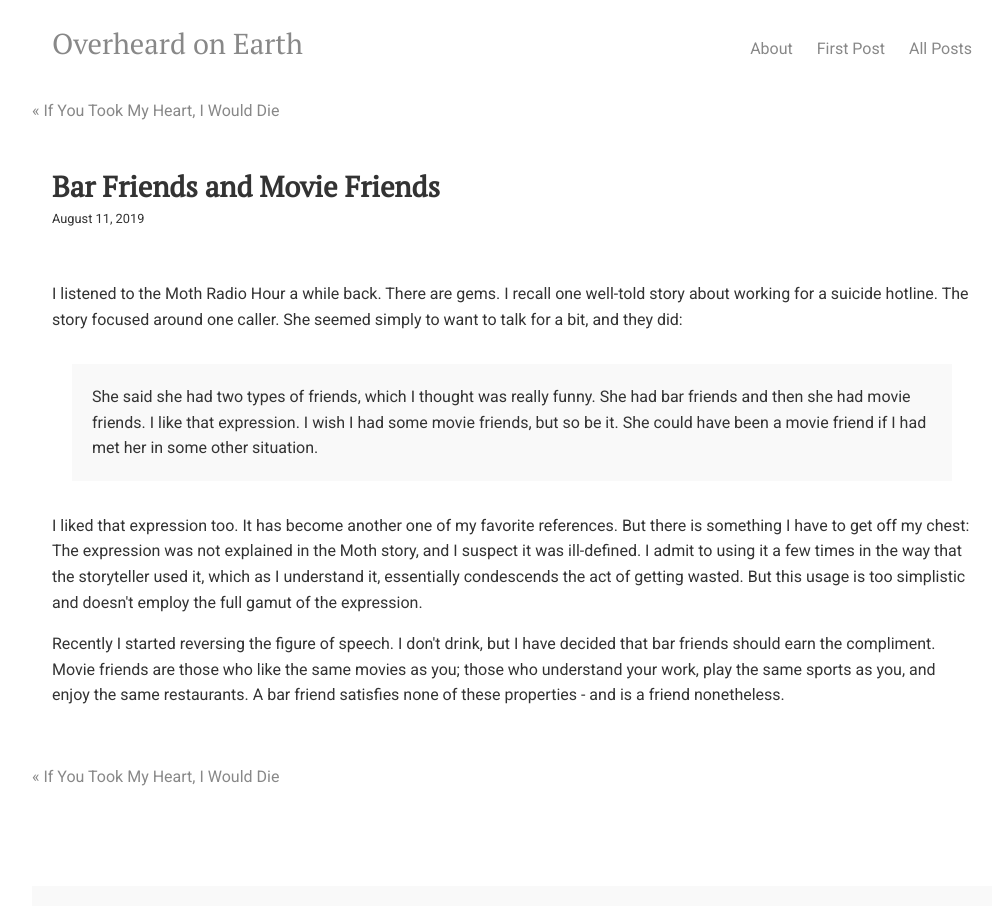
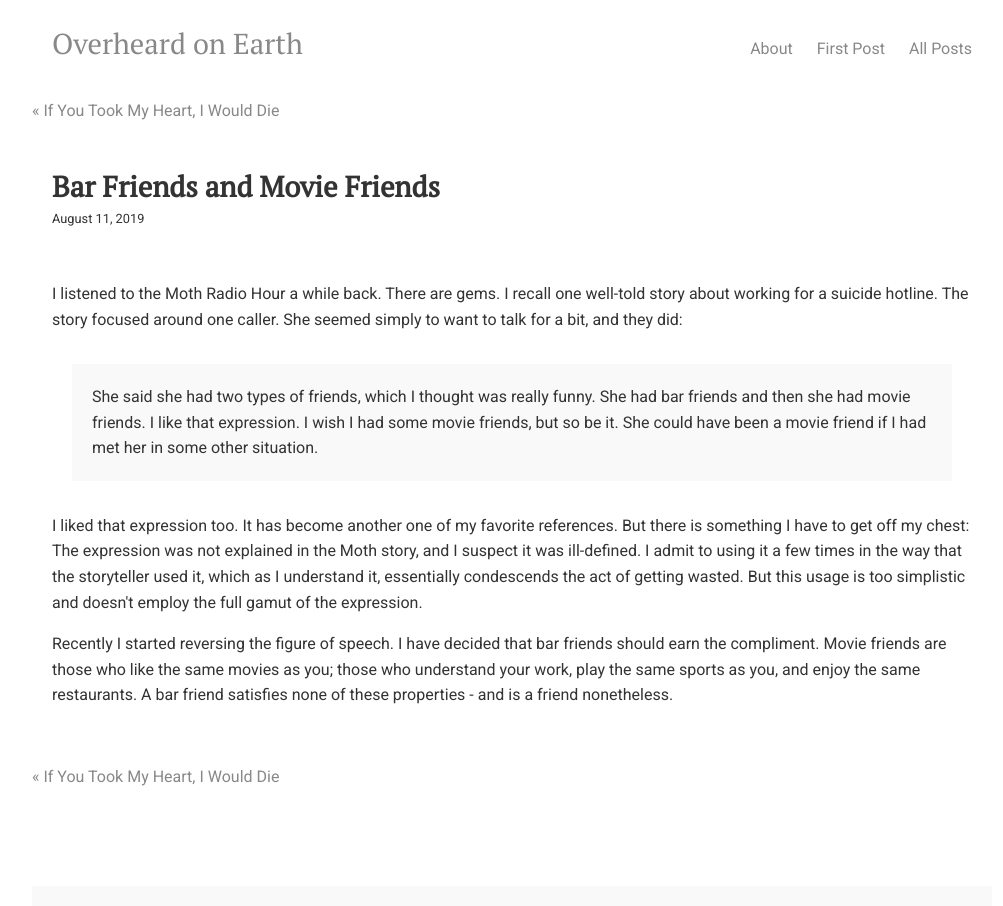
Before and after one commit to overheardonearth/overheardonearth.github.io, a Jekyll site: the page built from _posts/2019-08-11-bar-friends-and-movie-friends.html, in a window 1280 px wide. Shown: the whole page, without its empty margins (128-1131 px from the left). Built offline with Jekyll 4.4.1, drawn with Linux system fonts in a browser that asks for light colours; comment, search, counter and statistics services are not loaded.

Commit message:
Update 2019-08-11-bar-friends-and-movie-friends.html

```diff
--- a/_posts/2019-08-11-bar-friends-and-movie-friends.html
+++ b/_posts/2019-08-11-bar-friends-and-movie-friends.html
@@ -15,4 +15,4 @@ I liked that expression too. It has become another one of my favorite references
 But there is something I have to get off my chest: The expression was not explained in the Moth story, and I suspect it was ill-defined. I admit to using it a few times in the way that the storyteller used it, which as I understand it, essentially condescends the act of getting wasted. But this usage is too simplistic and doesn't employ the full gamut of the expression.
 
 <p>
-Recently I started reversing the figure of speech. I don't drink, but I have decided that bar friends should earn the compliment. Movie friends are those who like the same movies as you; those who understand your work, play the same sports as you, and enjoy the same restaurants. A bar friend satisfies none of these properties - and is a friend nonetheless.
+Recently I started reversing the figure of speech. I have decided that bar friends should earn the compliment. Movie friends are those who like the same movies as you; those who understand your work, play the same sports as you, and enjoy the same restaurants. A bar friend satisfies none of these properties - and is a friend nonetheless.
```
